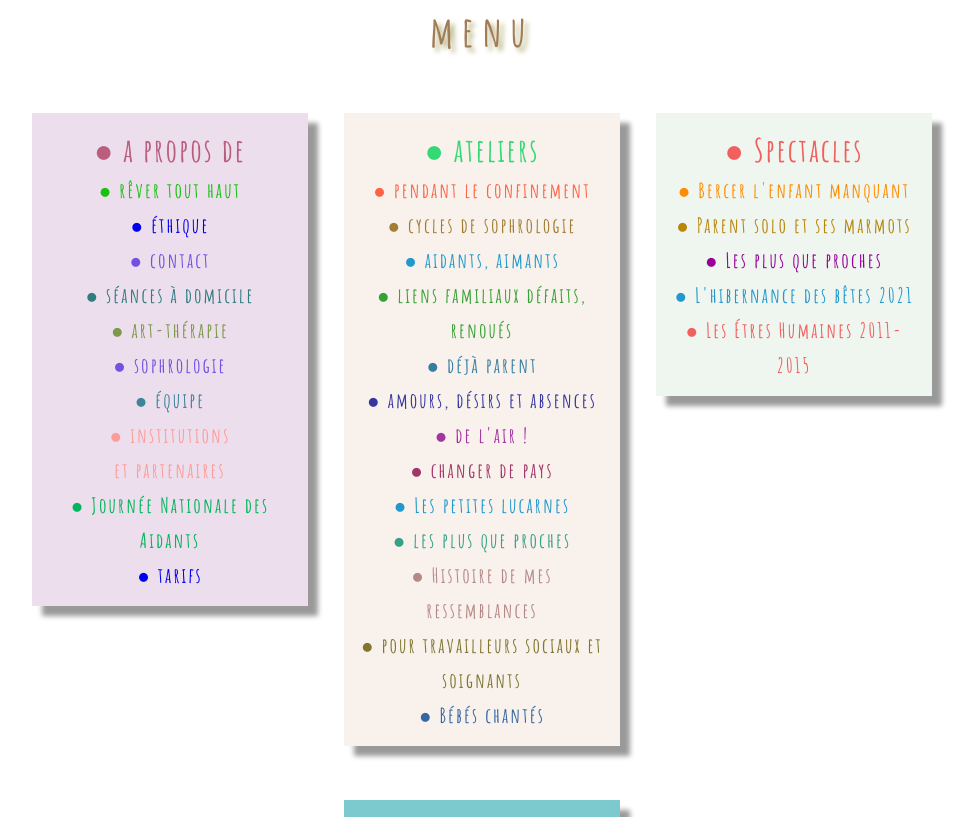
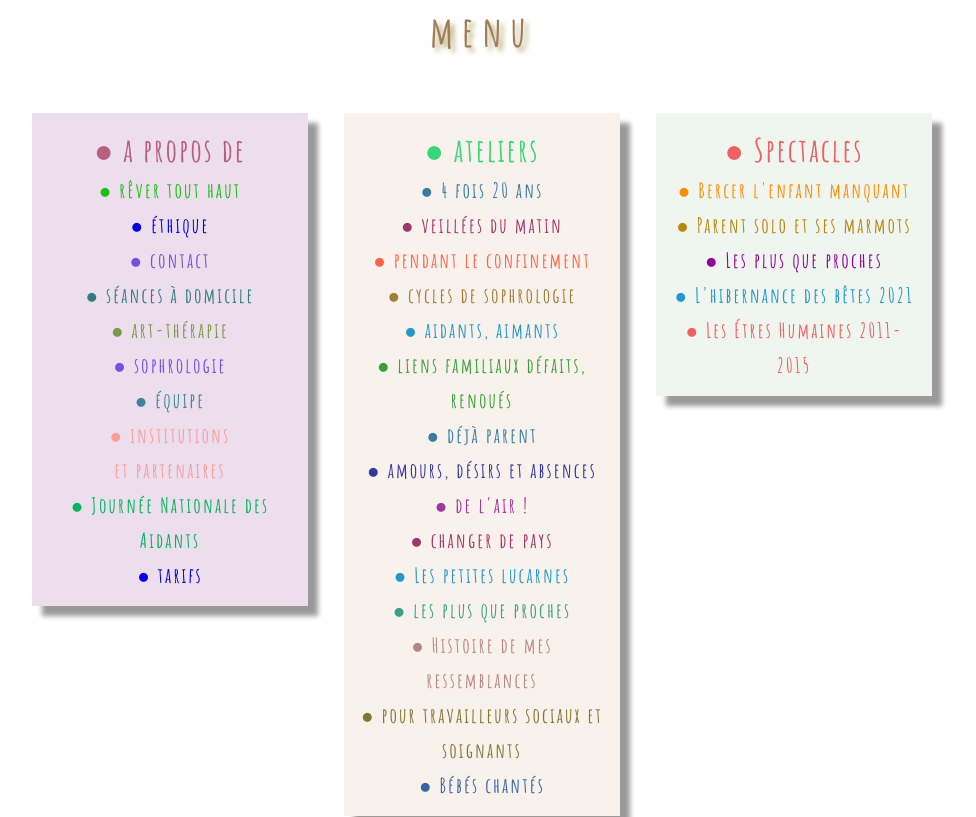
Before and after one commit to leshnik/revertouthaut, a Jekyll site: the page built from index.html, in a window 1280 px wide and 900 px high, scrolled down 1520 px, cut to the strip 83-900 px from the top of the window. Shown: the whole strip, without its empty margins (158-1134 px from the left). Built offline with Jekyll 4.4.1, drawn with Linux system fonts in a browser that asks for light colours.

Commit message:
links 4x and veilles added

```diff
--- a/_includes/NavListCards.html
+++ b/_includes/NavListCards.html
@@ -45,6 +45,8 @@
         href="/ateliers"
         >●&nbsp;ateliers</a
       ><br />
+      <a style="color:hsl(200, 50%, 42%)" href="/4-fois-20-ans">●&nbsp;4 fois 20 ans</a></br>
+      <a style="color:hsl(330, 50%, 42%)" href="veillees-du-matin">●&nbsp;veillées du matin</a></br>
       <a style="color:tomato" href="/pendant-le-confinement">●&nbsp;pendant le confinement</a></br>
       <a style="color: hsl(40.6, 50.5%, 42%)" href="/cycles-de-sophrologie"
         >●&nbsp;cycles de sophrologie</a
```
